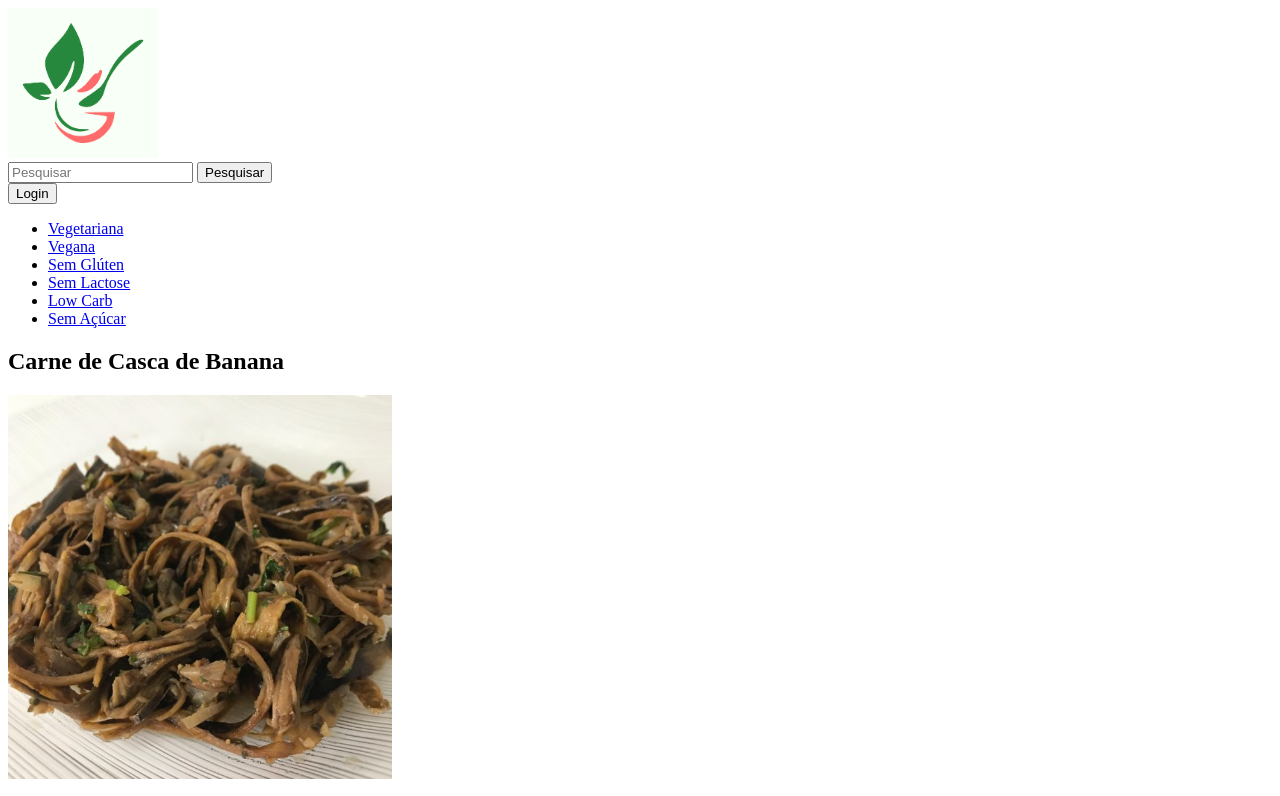
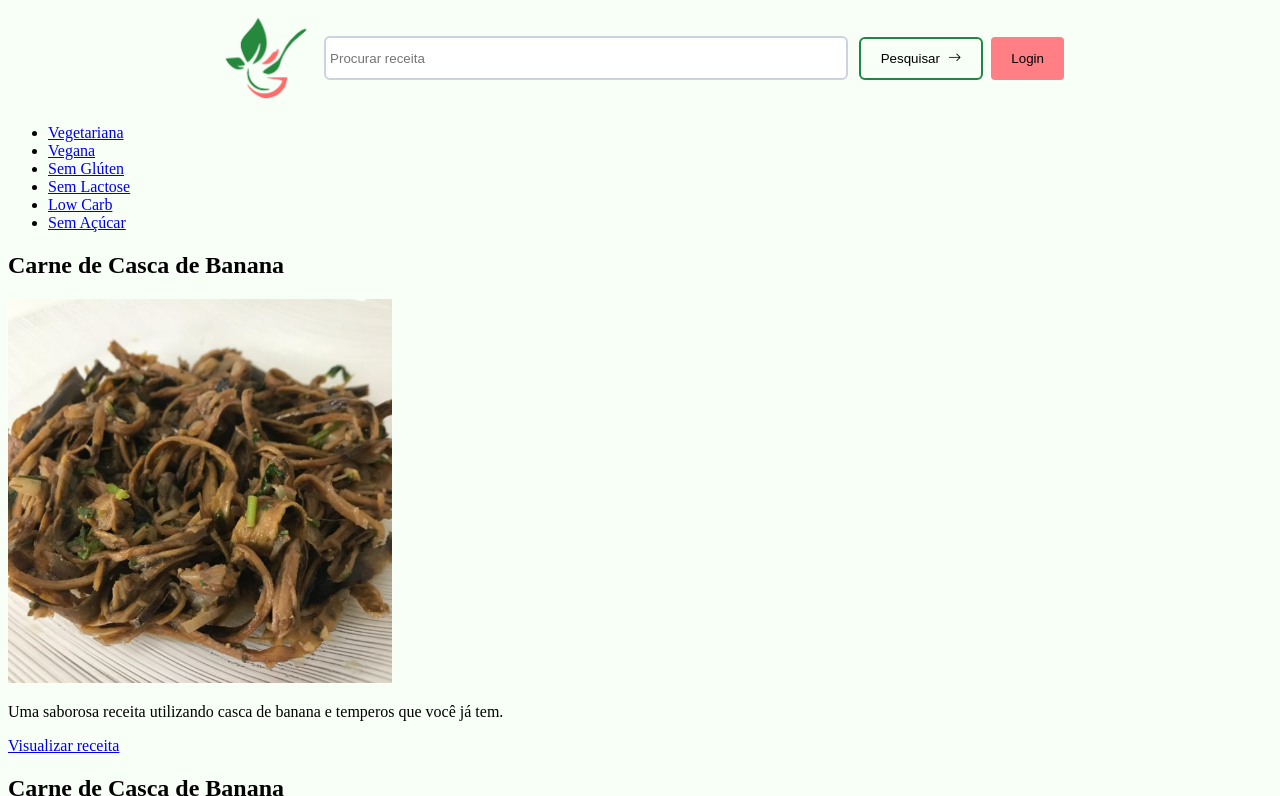
Before and after one commit to ICEI-PUC-Minas-PMV-SI/pmv-si-2023-2-pe1-t1-cozinha-sustentavel-pmv, a plain HTML site: page src/homepage.html in a window 1280 px wide. Shown: the top 796 px of the page. Drawn offline with nearby package versions, Linux system fonts and the light colour scheme.

Commit message:
Iniciado estilo header

```diff
--- a/src/homepage.html
+++ b/src/homepage.html
@@ -3,18 +3,22 @@
 
 <html>
     <head>
+        <link rel="stylesheet" href="stylesheet.css">
+        <link rel="stylesheet" href="https://cdn.jsdelivr.net/npm/bootstrap-icons@1.11.1/font/bootstrap-icons.css">
         <title>Cozinha Sustentável</title>
     </head>
     <body>
         <header>
-            <div>
-                <img src="../docs/Cozinha Sustentável.png" alt="Logo do Blog de Receitas" width="150">
-                <form>
-                    <input type="text" placeholder="Pesquisar">
-                    <button type="submit">Pesquisar</button>
+
+            <div class="header">
+                <img src="../docs/Cozinha Sustentável.png" alt="Logo do Blog de Receitas" class="logo-header">
+                <form class="search-bar">
+                    <input type="text" placeholder="Procurar receita" class="search-bar-box">
+                    <button type="submit" class="outlined-button">Pesquisar <i class="bi bi-arrow-right"></i></button>
                 </form>
-                <button>Login <i class="fa fa-user"></i></button>
+                <button class="login-button">Login</button>
             </div>
+
             <nav>
                 <ul class="category-bar">
                     <li><a href="receitas.html?categoria=vegetariana">Vegetariana</a></li>
--- /dev/null
+++ b/src/stylesheet.css
@@ -0,0 +1,73 @@
+:root{
+    --primary-color: #1D8844;
+    --secondary-color: #FF7F85;
+    --background-color: #F7FFF7;
+    --grey: #CBD2E0;
+    --black: #3F463C;
+}
+
+body {
+    background-color: var(--background-color);
+}
+.header{
+    display: flex;
+    justify-content: center;
+    gap: 8px;
+    align-items: center;
+  }
+
+.logo-header{
+    width: 9vw;
+    max-width: 100px;
+    min-width: 50px;
+}
+.search-bar{
+    display: flex;
+    justify-content: center;
+    align-items: center;
+    gap: 8pt;
+}
+.search-bar-box{
+width: 40vw;
+height: 32px;
+border-radius: 6px;
+border: 2px solid var(--grey);
+display: flex;
+padding: 4px;
+align-items: center;
+
+}
+.search-bar-box:focus{
+    outline: none !important;
+    border: 2px solid var(--primary-color);
+}
+
+.outlined-button{
+    display: flex;
+    padding: 12px 20px;
+    justify-content: center;
+    align-items: center;
+    gap: 8px;
+    flex-shrink: 0;
+    border-radius: 6px;
+    border: 2px solid var(--primary-color);
+    background-color: var(--background-color);
+}
+
+.outlined-button:hover{
+    background-color: var(--primary-color);
+    color: var(--background-color);
+    cursor: pointer;
+}
+
+.login-button{
+    border: none;
+    padding: 14px 20px;
+    align-items: center;
+
+    border-radius: 4px;
+    background: var(--secondary-color);
+}
+.login-button:hover{
+    cursor: pointer;
+}
```
